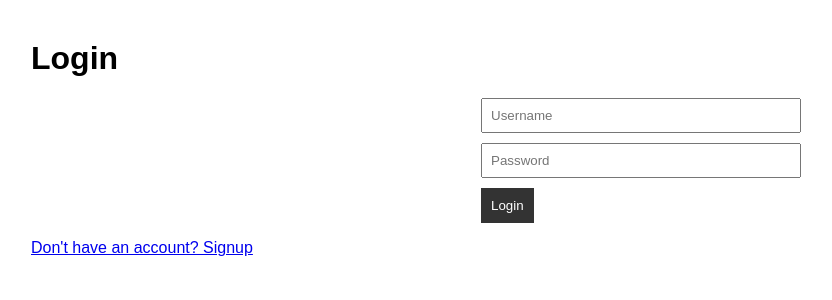
After one commit to rgservers/technofest, a Flask app: page /login in a window 1280 px wide. The commit adds this page. Shown: the top 300 px of the page, without its empty margins (9-841 px from the left). Run offline with Flask 3, Linux system fonts and the light colour scheme.

Commit message:
Login system implemented

```diff
--- a/app.py
+++ b/app.py
@@ -1,33 +1,96 @@
 import pymongo
-import elasticsearch
 import flask
 import numpy as np
+from flask import Flask, request, jsonify, render_template, redirect, url_for
+from flask_login import LoginManager, UserMixin, login_user, login_required, logout_user, current_user
+from werkzeug.security import generate_password_hash, check_password_hash
 
-elasticsearch_client = elasticsearch.Elasticsearch("http://localhost:9200")
+app = flask.Flask(__name__)
+app.secret_key = 'proudsureshite'
+login_manager = LoginManager()
+login_manager.init_app(app)
+login_manager.login_view = 'login'
 
-mainclient = pymongo.MongoClient("mongodb://localhost:27017/")
-maindb = mainclient["VadaPavFassion"]
+class User(UserMixin):
+    def __init__(self, username):
+        self.id = username
 
-# get each image
-# get the model
-# store image embeddings
+@login_manager.user_loader
+def load_user(user_id):
+    user = users_collection.find_one({"username": user_id})
+    if user:
+        return User(user_id)
+    return None
 
 myclient = pymongo.MongoClient('mongodb://localhost:27017/')
+mydb = myclient['VadaPavFashion']
+col1 = mydb['testdb']
+users_collection = mydb['users']
 
-mydb = myclient['mydatabase']
-
-col1 = mydb['mycollection']
-
-app = flask.Flask(__name__)
 @app.route('/', methods=['GET'])
 def home():
-    return flask.send_file('templates/index.html')
+    return render_template('index.html')
 
-@app.route('/search', methods=['GET'])
+@app.route('/search', methods=['GET', 'POST'])
+@login_required
 def search():
-    query = flask.request.args.get('query')
-    # get the query embedding
-    # search in elasticsearch
-    # return the results
-    col1.insert_one({"query": query, "timestamp":"hi" })
-    return "inserted"
+    if request.method == 'POST':
+        query = request.form.get('query')
+        results = [
+            {"productDisplayName": "Sample Shirt", "masterCategory": "Apparel", "subCategory": "Topwear", "baseColour": "Blue", "season": "Summer"}
+        ]
+        return render_template('search.html', results=results)
+    return render_template('search.html')
+
+
+@app.route('/login', methods=['GET', 'POST'])
+def login():
+    if request.method == 'POST':
+        username = request.form.get('username')
+        password = request.form.get('password')
+
+        user = users_collection.find_one({"username": username})
+        if user and check_password_hash(user['password'], password):
+            login_user(User(username))
+            return redirect(url_for('search'))
+        return render_template('login.html', error="Invalid credentials")
+    return render_template('login.html')
+
+
+users_collection = mydb['users']
+
+@app.route('/signup', methods=['GET', 'POST'])
+def signup():
+    if request.method == 'POST':
+        username = request.form.get('username')
+        password = request.form.get('password')
+
+        if not username or not password:
+            return render_template('signup.html', error="Username and password required")
+
+        if users_collection.find_one({"username": username}):
+            return render_template('signup.html', error="User already exists")
+
+        hashed_password = generate_password_hash(password)
+        users_collection.insert_one({
+            "username": username,
+            "password": hashed_password
+        })
+
+        return redirect(url_for('login'))
+    return render_template('signup.html')
+
+@app.route('/logout')
+@login_required
+def logout():
+    logout_user()
+    return redirect(url_for('home'))
+
+if __name__ == '__main__':
+    app.run(debug=True)
+
+
+@app.route('/safe_page')
+@login_required
+def safe_page():
+    return f"Welcome to the safe page, {current_user.id}! You are authorized to view this content."
--- a/templates/index.html
+++ b/templates/index.html
@@ -102,6 +102,7 @@
             <h2>Ready to Transform Your Fashion Experience?</h2>
             <p>Start searching smarter today!</p>
             <a href="/search">Begin Your Search</a>
+            <p><a href="{{ url_for('login') }}">Login</a> | <a href="{{ url_for('signup') }}">Signup</a></p>
         </section>
     </div>
 
--- /dev/null
+++ b/templates/login.html
@@ -0,0 +1,27 @@
+<!DOCTYPE html>
+<html lang="en">
+<head>
+    <meta charset="UTF-8">
+    <meta name="viewport" content="width=device-width, initial-scale=1.0">
+    <title>Login - FashionFinder</title>
+    <style>
+        body { font-family: Arial, sans-serif; margin: 40px; }
+        form { max-width: 300px; margin: auto; }
+        input { display: block; margin: 10px 0; padding: 8px; width: 100%; }
+        button { padding: 10px; background: #333; color: white; border: none; cursor: pointer; }
+        .error { color: red; }
+    </style>
+</head>
+<body>
+    <h1>Login</h1>
+    {% if error %}
+    <p class="error">{{ error }}</p>
+    {% endif %}
+    <form method="POST">
+        <input type="text" name="username" placeholder="Username" required>
+        <input type="password" name="password" placeholder="Password" required>
+        <button type="submit">Login</button>
+    </form>
+    <p><a href="/signup">Don't have an account? Signup</a></p>
+</body>
+</html>
```
Also changed, not shown: requirements.txt (+7 -2 lines), setup_verctoes.py (added, +67 -0 lines), templates/search.html (added, +36 -0 lines), templates/signup.html (added, +27 -0 lines), 1 other file.
